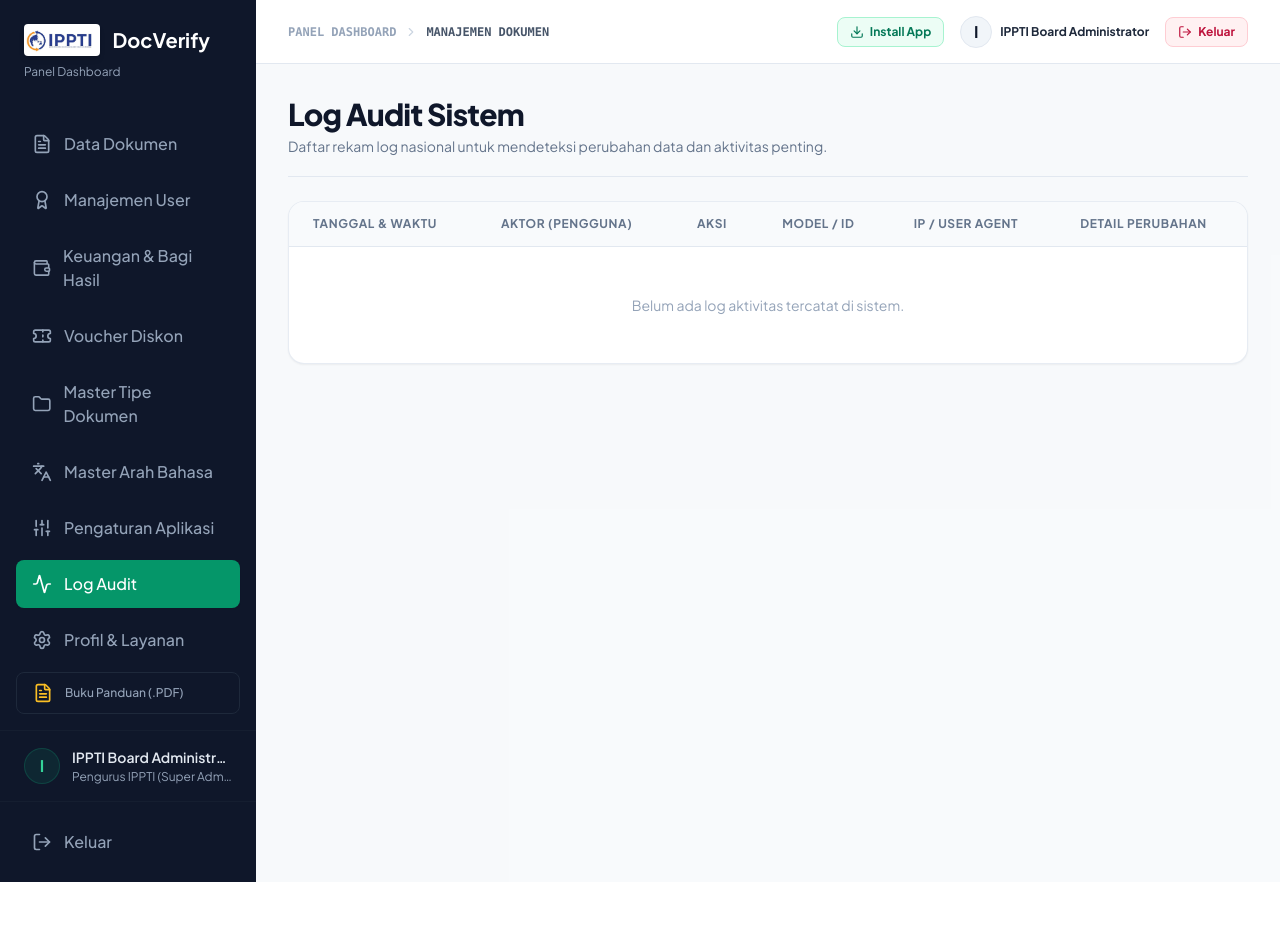
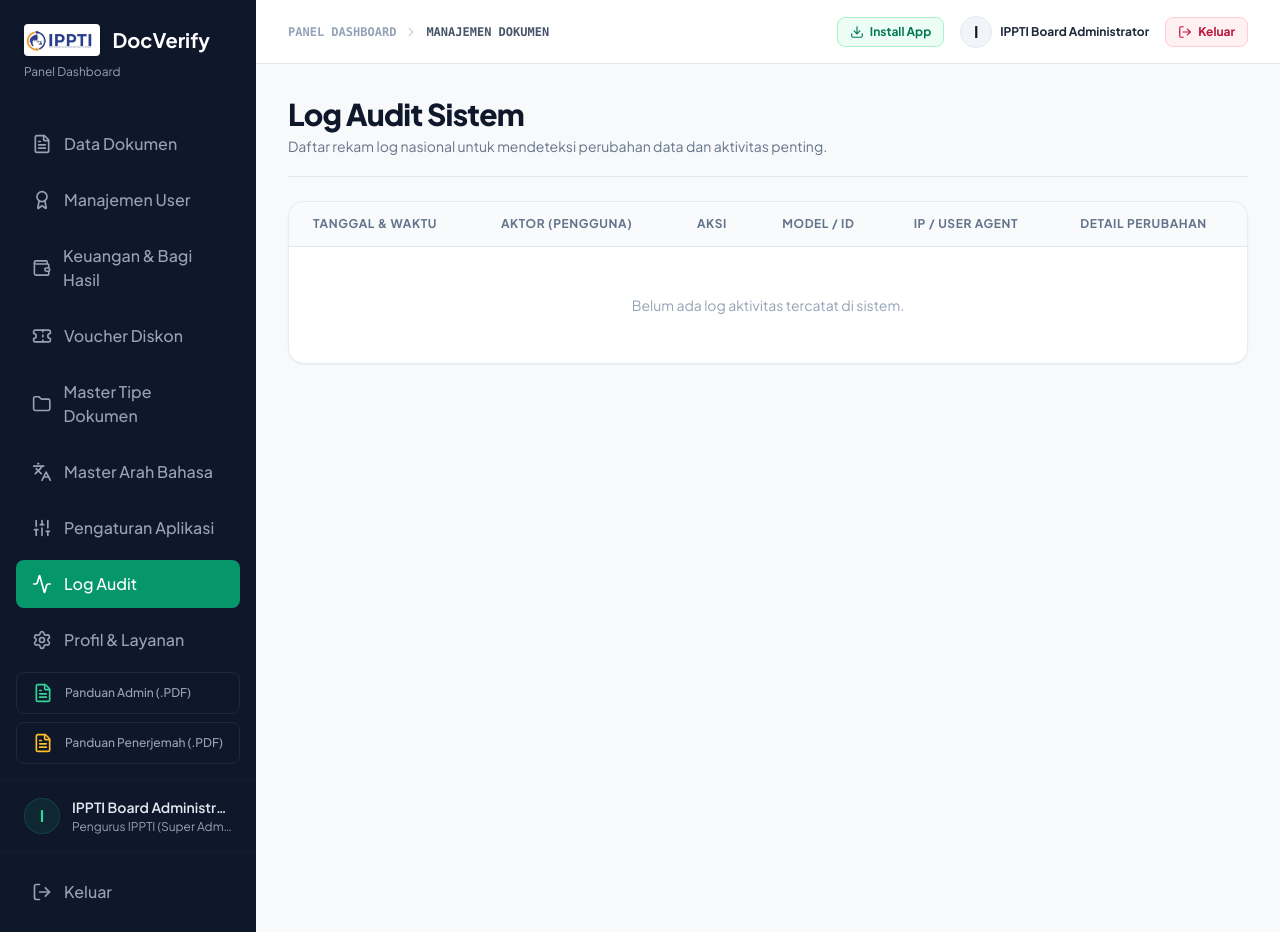
Before and after one commit to brofatkur/doc-verify-laravel, a Laravel app: page /admin/audit-logs in a window 1280 px wide. Before the commit the page ends 882 px from the top, so only its background shows below. Run offline with Laravel 12, Linux system fonts and the light colour scheme; a user stored in the database is signed in; data comes from the database, SQL or seed files in the repository; data that the repository does not hold is empty; parts of the project's set-up code (start-up, migrations or seed data) failed here and were passed over; some libraries are stand-ins or nearby versions.

Commit message:
Regenerate separate Sworn Translator and IPPTI Admin PDF guides with real screenshots and official IPPTI name

```diff
--- a/resources/views/layouts/app.blade.php
+++ b/resources/views/layouts/app.blade.php
@@ -135,10 +135,21 @@
                     <span class="font-medium">Profil & Layanan</span>
                 </a>
 
-                <a href="/PANDUAN_LENGKAP_DOCVERIFY_IPPTI.pdf" target="_blank" class="flex items-center gap-3 px-4 py-2.5 rounded-lg transition text-slate-400 hover:bg-slate-800 hover:text-white mt-3 border border-slate-800">
+                @if(Auth::check() && in_array(Auth::user()->role, ['SUPERADMIN', 'ADMIN']))
+                    <a href="/PANDUAN_ADMIN_DOCVERIFY_IPPTI.pdf" target="_blank" class="flex items-center gap-3 px-4 py-2.5 rounded-lg transition text-slate-400 hover:bg-slate-800 hover:text-white mt-3 border border-slate-800">
+                        <i data-lucide="file-text" class="w-5 h-5 text-emerald-400"></i>
+                        <span class="font-medium text-xs">Panduan Admin (.PDF)</span>
+                    </a>
+                    <a href="/PANDUAN_PENERJEMAH_DOCVERIFY_IPPTI.pdf" target="_blank" class="flex items-center gap-3 px-4 py-2.5 rounded-lg transition text-slate-400 hover:bg-slate-800 hover:text-white mt-1.5 border border-slate-800">
+                        <i data-lucide="file-text" class="w-5 h-5 text-amber-400"></i>
+                        <span class="font-medium text-xs">Panduan Penerjemah (.PDF)</span>
+                    </a>
+                @else
+                    <a href="/PANDUAN_PENERJEMAH_DOCVERIFY_IPPTI.pdf" target="_blank" class="flex items-center gap-3 px-4 py-2.5 rounded-lg transition text-slate-400 hover:bg-slate-800 hover:text-white mt-3 border border-slate-800">
                         <i data-lucide="file-text" class="w-5 h-5 text-amber-400"></i>
                         <span class="font-medium text-xs">Buku Panduan (.PDF)</span>
                     </a>
+                @endif
             </nav>
 
             @auth
@@ -354,10 +365,21 @@
                     <span>Profil & Layanan</span>
                 </a>
 
-                <a href="/PANDUAN_LENGKAP_DOCVERIFY_IPPTI.pdf" target="_blank" class="flex items-center gap-3 px-3.5 py-2.5 rounded-xl transition text-sm font-semibold text-slate-300 hover:bg-slate-800 border border-slate-800/80 mt-2">
+                @if(Auth::check() && in_array(Auth::user()->role, ['SUPERADMIN', 'ADMIN']))
+                    <a href="/PANDUAN_ADMIN_DOCVERIFY_IPPTI.pdf" target="_blank" class="flex items-center gap-3 px-3.5 py-2.5 rounded-xl transition text-sm font-semibold text-slate-300 hover:bg-slate-800 border border-slate-800/80 mt-2">
+                        <i data-lucide="file-text" class="w-4 h-4 text-emerald-400"></i>
+                        <span>Panduan Admin (.PDF)</span>
+                    </a>
+                    <a href="/PANDUAN_PENERJEMAH_DOCVERIFY_IPPTI.pdf" target="_blank" class="flex items-center gap-3 px-3.5 py-2.5 rounded-xl transition text-sm font-semibold text-slate-300 hover:bg-slate-800 border border-slate-800/80 mt-1.5">
+                        <i data-lucide="file-text" class="w-4 h-4 text-amber-400"></i>
+                        <span>Panduan Penerjemah (.PDF)</span>
+                    </a>
+                @else
+                    <a href="/PANDUAN_PENERJEMAH_DOCVERIFY_IPPTI.pdf" target="_blank" class="flex items-center gap-3 px-3.5 py-2.5 rounded-xl transition text-sm font-semibold text-slate-300 hover:bg-slate-800 border border-slate-800/80 mt-2">
                         <i data-lucide="file-text" class="w-4 h-4 text-amber-400"></i>
                         <span>Buku Panduan (.PDF)</span>
                     </a>
+                @endif
             </nav>
 
             <!-- PWA Install Button inside Drawer -->
```
Also changed, not shown: 3 other files. Lines whose indentation alone changed are shown as unchanged.
